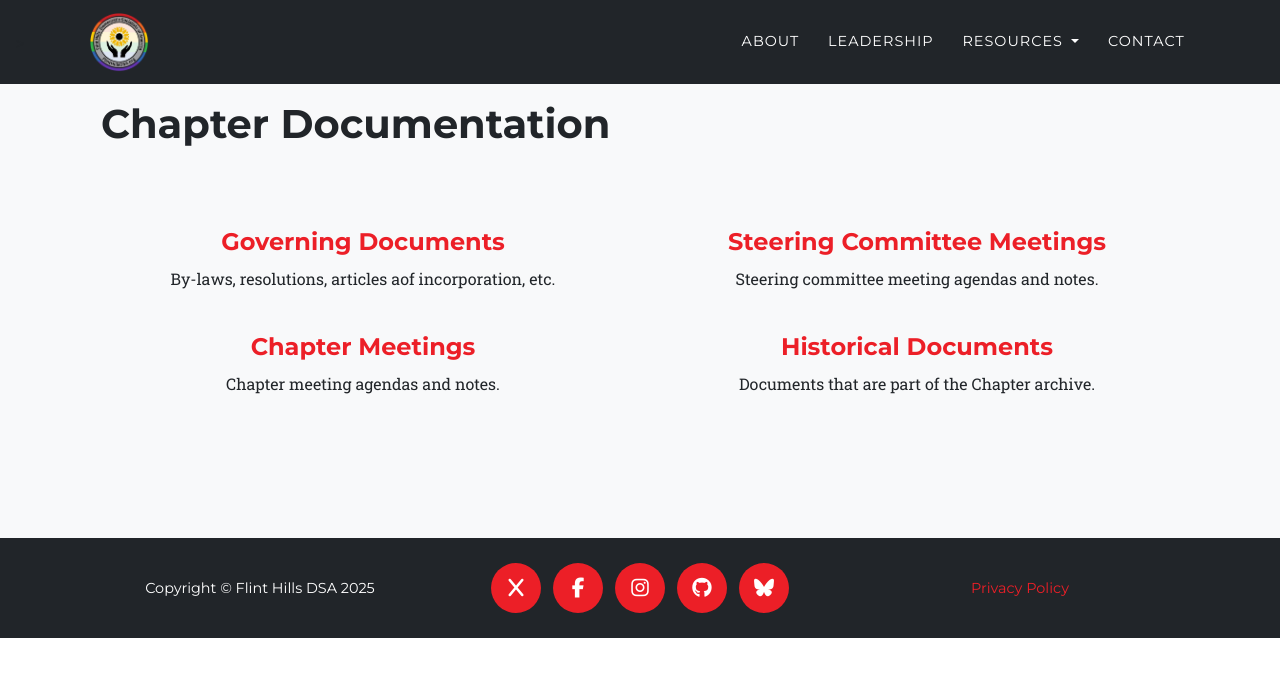
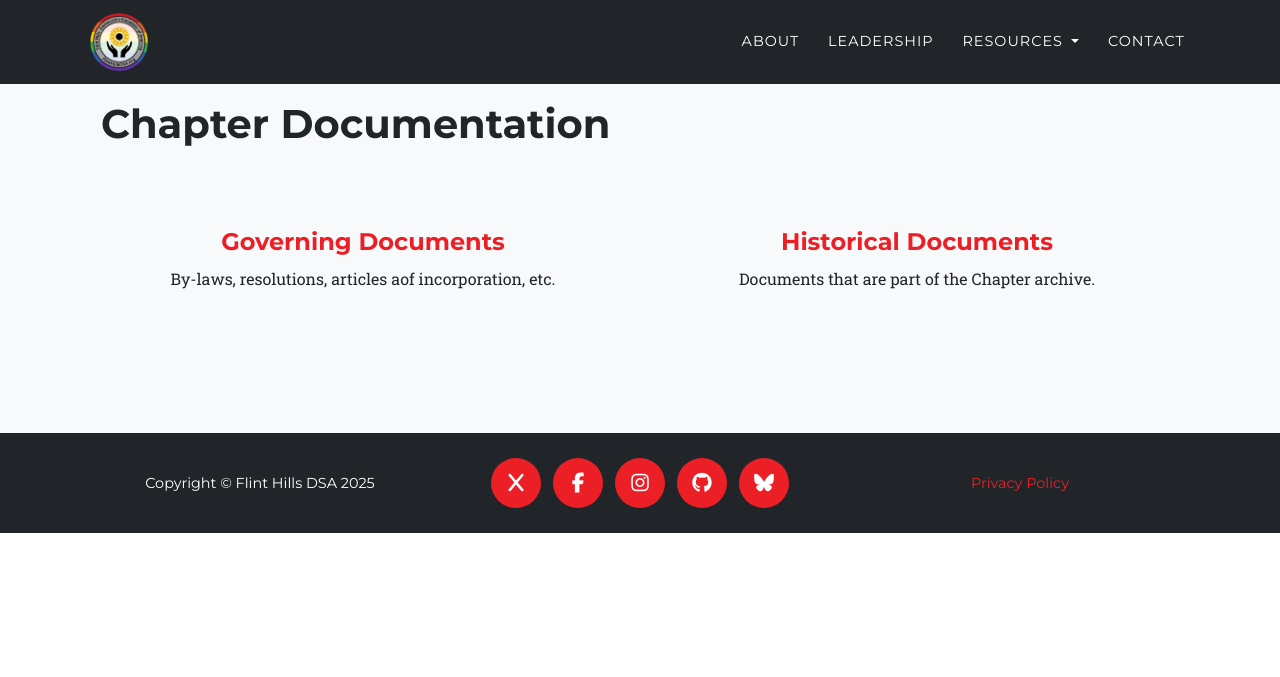
Before and after one commit to flinthillsdsa/website, a Jekyll site: the page built from _resources/chapter-documentation/index.md, in a window 1280 px wide. Shown: the top 677 px of the page. Built offline with Jekyll 4.4.1, drawn with Linux system fonts in a browser that asks for light colours; some web fonts are replaced.

Commit message:
Update index.md

```diff
--- a/_resources/chapter-documentation/index.md
+++ b/_resources/chapter-documentation/index.md
@@ -21,26 +21,6 @@ permalink: /resources/chapter-documentation/
     <p>By-laws, resolutions, articles aof incorporation, etc.</p>
   </div>
 
-  <!-- Steering Committee Meetings -->
-  <div class="col-sm-12 col-md-6 mb-4 text-center">
-    <h4>
-      <a href="{{ '/resources/chapter-documentation/steering-committee-meetings/' | relative_url }}">
-        Steering Committee Meetings
-      </a>
-    </h4>
-    <p>Steering committee meeting agendas and notes.</p>
-  </div>
-
-  <!-- Chapter Meetings -->
-  <div class="col-sm-12 col-md-6 mb-4 text-center">
-    <h4>
-      <a href="{{ '/resources/chapter-documentation/chapter-meetings/' | relative_url }}">
-        Chapter Meetings
-      </a>
-    </h4>
-    <p>Chapter meeting agendas and notes.</p>
-  </div>
-
   <!-- Historical Documents -->
   <div class="col-sm-12 col-md-6 mb-4 text-center">
     <h4>
```
